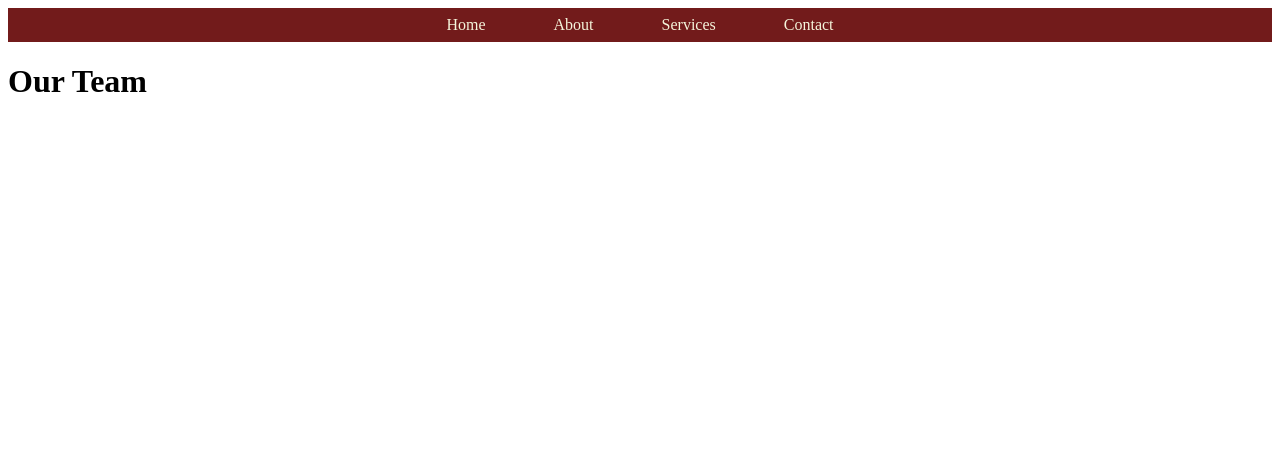
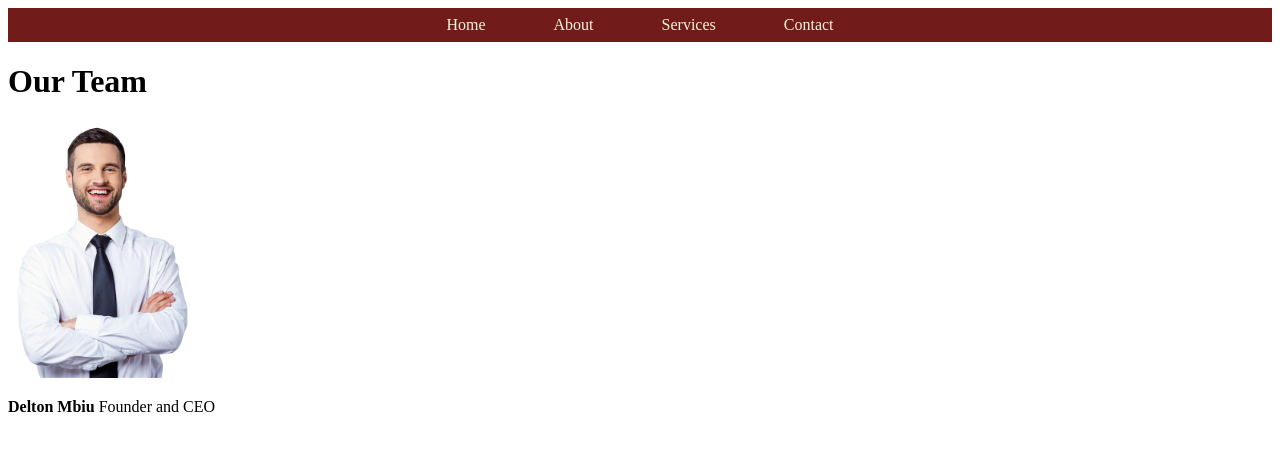
Before and after one commit to Nyawino-Awino/Project-1, a plain HTML site: page index.html in a window 1280 px wide. Drawn offline with Linux system fonts and the light colour scheme.

Commit message:
New images added

```diff
--- a/index.html
+++ b/index.html
@@ -45,7 +45,8 @@
    <div class="team" id="ourteam">
     <h1>Our Team</h1>
     <div class="cards" style="width:50%">
-        <img src="" alt="">
+        <img src="/images/ceo.png" alt="ceo" width="30%">
+        <p><b>Delton Mbiu</b> Founder and CEO</p>
     </div>
 
    </div>
```
Also changed, not shown: images/ceo.png (added), images/manager.jfif (added).
